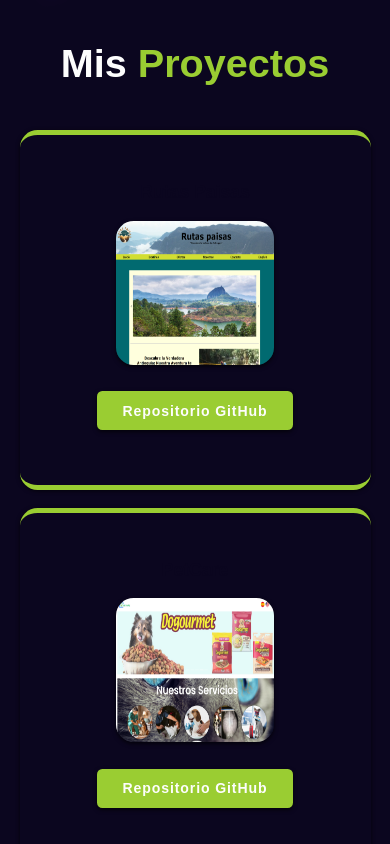
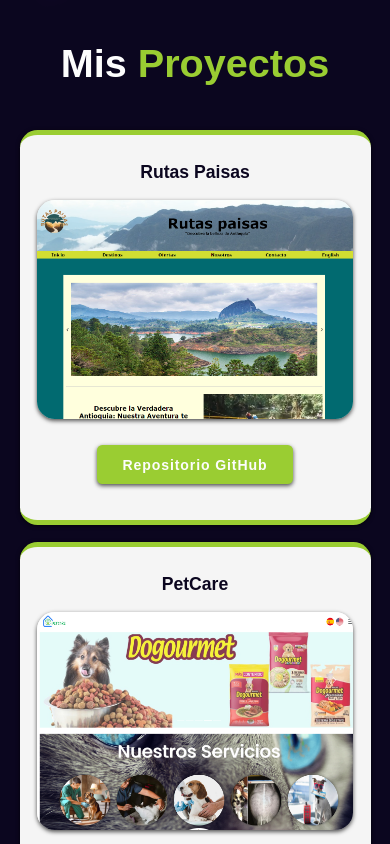
Before and after one commit to Circirus97/Portfolio, a plain HTML site: page index.html in a window 390 px wide. Shown: the part 1720-2564 px from the top of the page. Drawn offline with nearby package versions, Linux system fonts and the light colour scheme; a web font is replaced by a local one.

Commit message:
Se arregla el diseño responsive para celular

```diff
--- a/CSS/style.css
+++ b/CSS/style.css
@@ -148,7 +148,6 @@ section {
   background-color: var(--main-color);
   color: var(--white-color);
   box-shadow: 0 0.2rem 0.5rem var(--white-color);
-
 }
 
 .btn {
@@ -485,7 +484,7 @@ span {
     flex-direction: column;
     justify-content: center;
     align-items: center;
-    background-color: var(--bg-color);
+    background-color: whitesmoke;
     padding: 3rem 2rem 4rem;
     border-radius: 2rem;
     box-shadow: 0 0.1rem 0.5rem var(--shadow-color);
@@ -493,11 +492,12 @@ span {
     border-top: 0.6rem solid var(--main-color);
     border-bottom: 0.6rem solid var(--main-color);
     transition: 0.5s ease;
+    height: auto;
   }
 
   .projects-box img {
-    width: 50%;
-    height: 50%;
+    width: 100%;
+    height: 85%;
     border-radius: 2rem;
     box-shadow: 0 0.2rem 0.5rem var(--shadow-color);
     margin: 2rem 0 3rem;
@@ -508,5 +508,4 @@ span {
   html {
     font-size: -50%;
   }
-
 }
```
